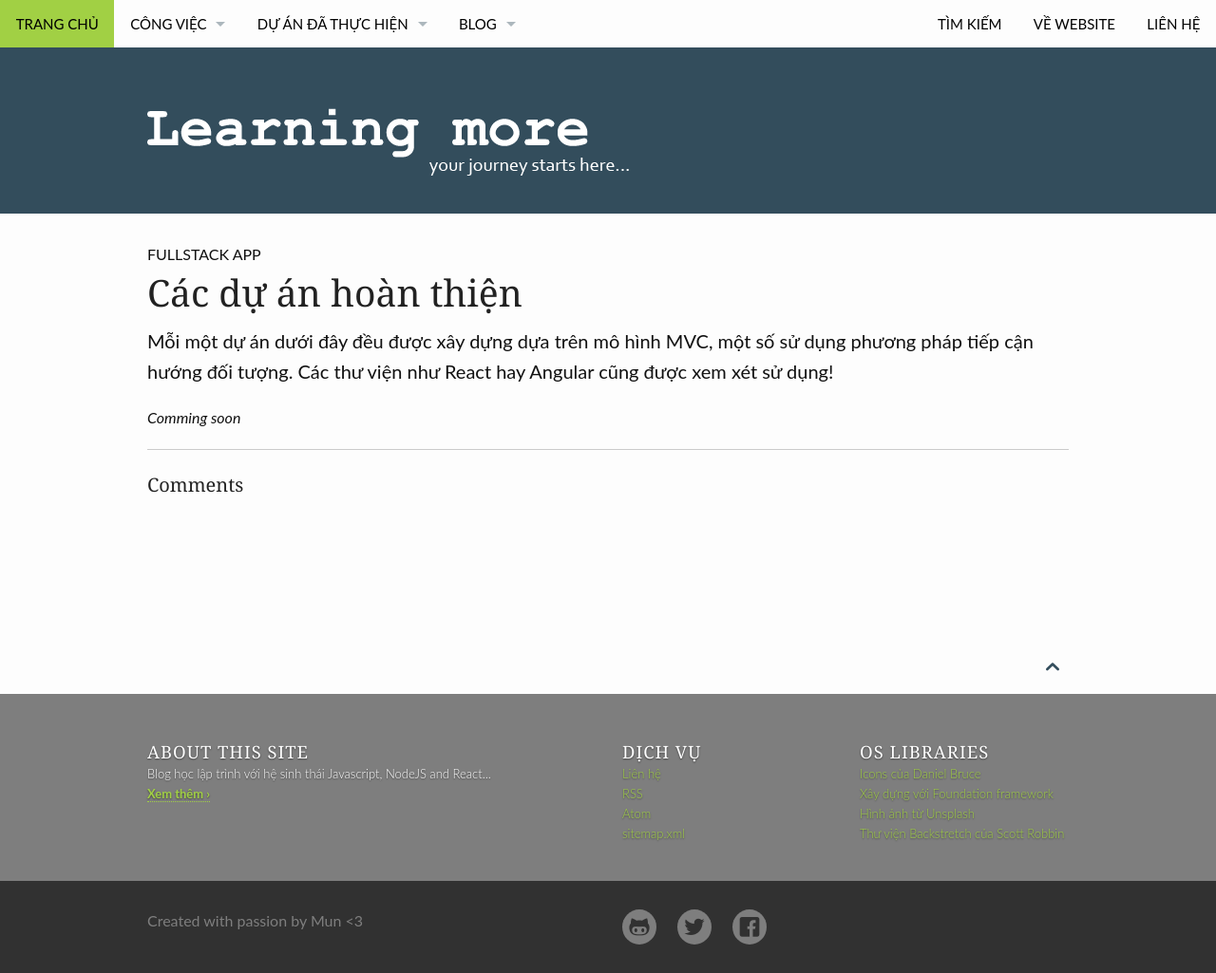
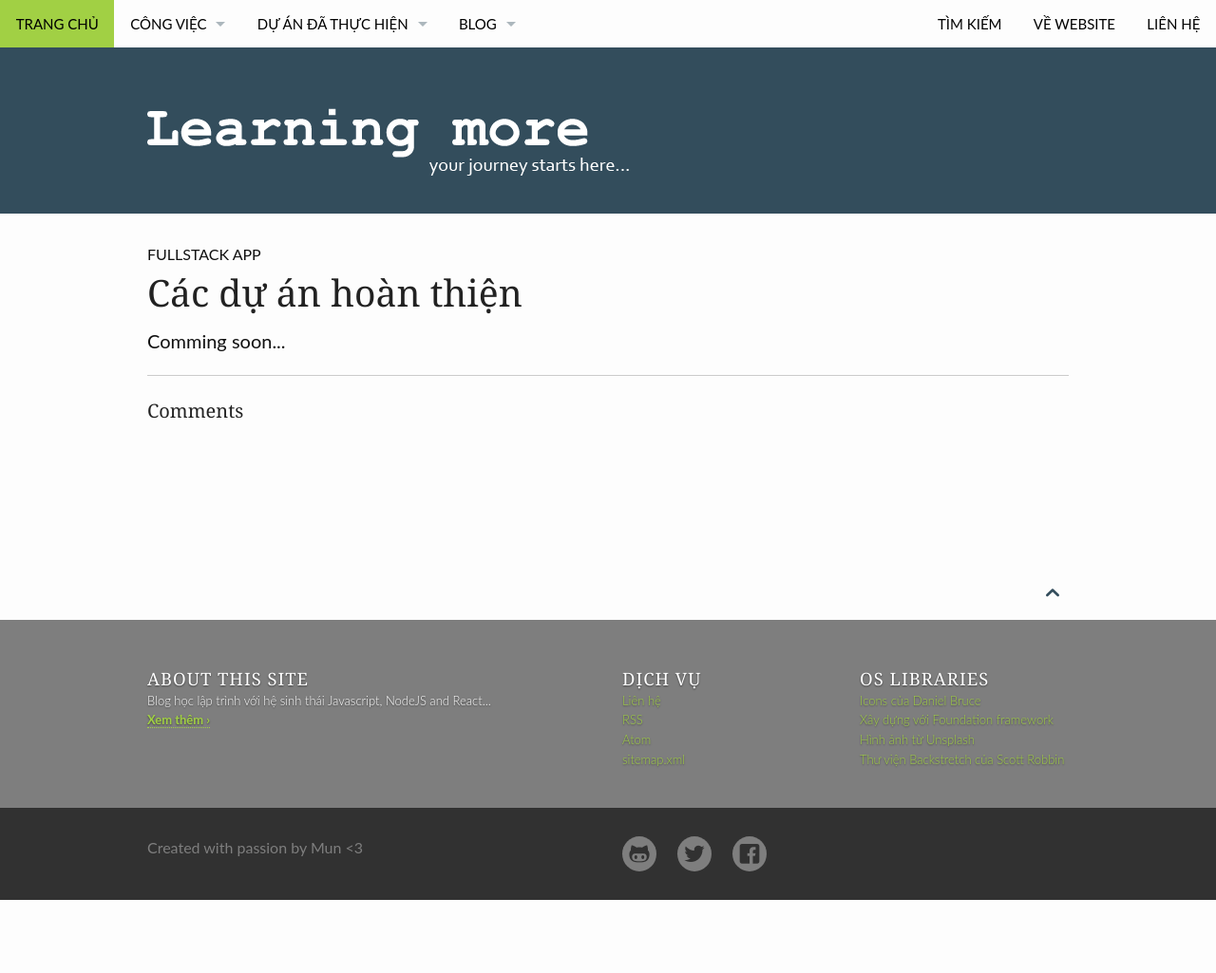
Before and after one commit to quangnd/quangnd.github.io, a Jekyll site: the page built from pages/fullstack.md, in a window 1280 px wide. Shown: the whole page at 95% size. Built offline with Jekyll 4.4.1, drawn with Linux system fonts in a browser that asks for light colours; after the commit the page ends 948 px from its top, so only the background shows below that.

Commit message:
Update fullstack

```diff
--- a/pages/fullstack.md
+++ b/pages/fullstack.md
@@ -2,8 +2,6 @@
 layout: page-fullwidth
 title: "Các dự án hoàn thiện"
 subheadline: "Fullstack App"
-teaser: "Mỗi một dự án dưới đây đều được xây dựng dựa trên mô hình MVC, một số sử dụng phương pháp tiếp cận hướng đối tượng. Các thư viện như React hay Angular cũng được xem xét sử dụng!"
+teaser: "Comming soon..."
 permalink: "/fullstack/"
 ---
-
-*Comming soon*
```
